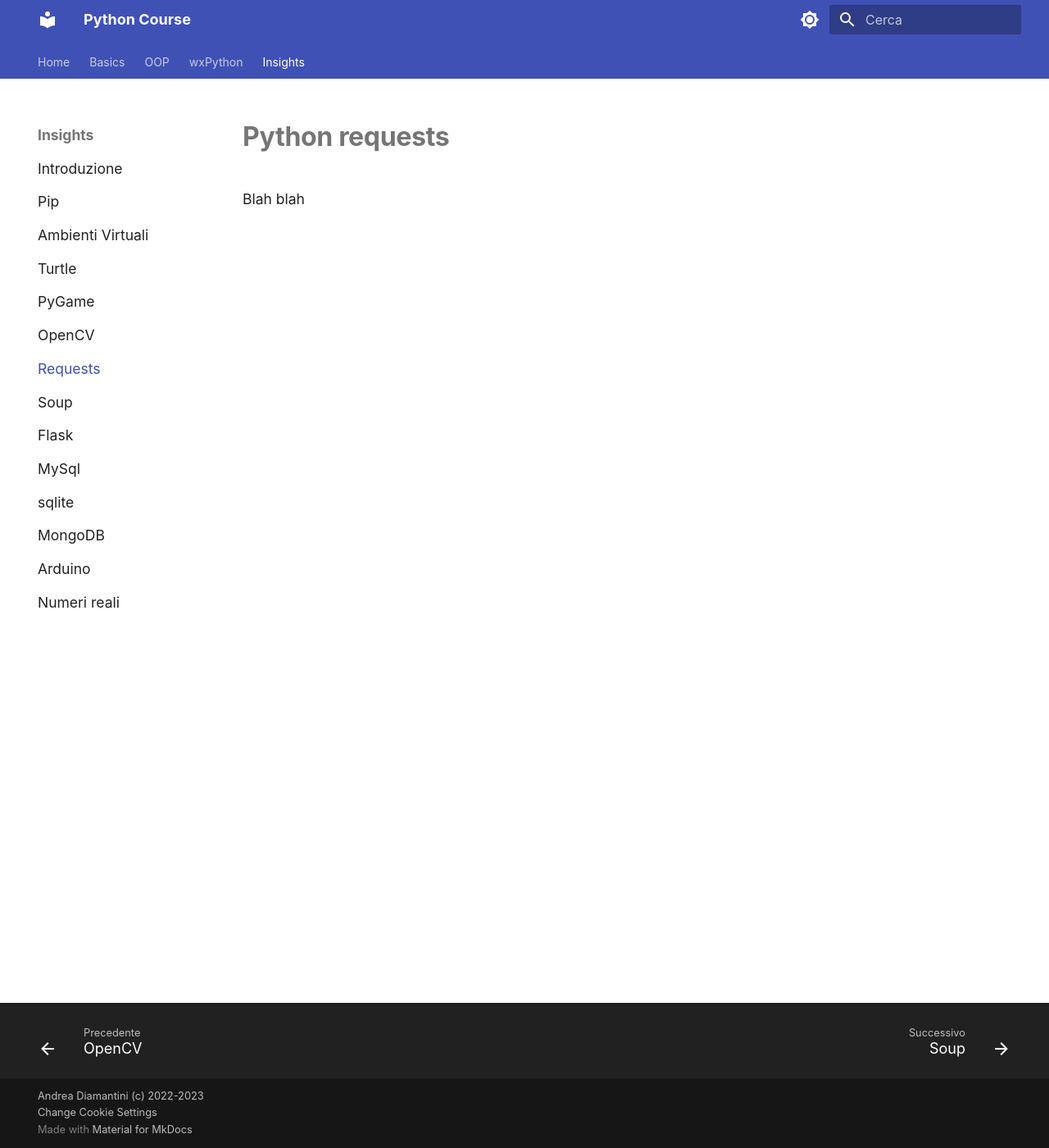
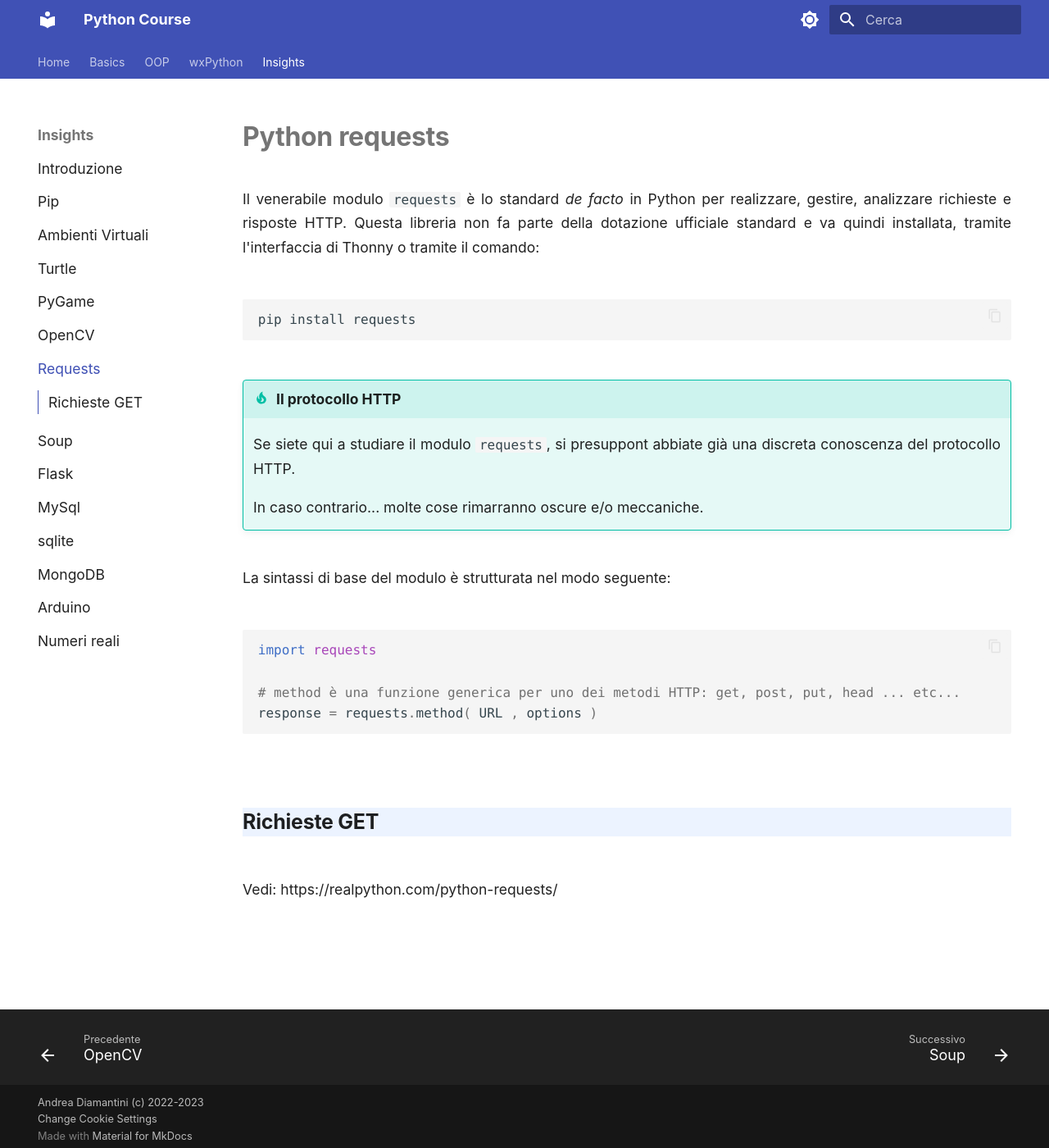
Before and after one commit to adjamhub/pyhandouts, an MkDocs documentation site: the page built from docs/insights/31_requests.md, in a window 1280 px wide and 1400 px high. Shown: the whole window at 82% size. Built offline with MkDocs 1.6.1 and Material for MkDocs 9.7.7, drawn with Linux system fonts in a browser that asks for light colours.

Commit message:
requests, first bts

````diff
--- a/docs/insights/31_requests.md
+++ b/docs/insights/31_requests.md
@@ -1,7 +1,33 @@
 # Python requests
 
+Il venerabile modulo `requests` è lo standard *de facto* in Python per realizzare, gestire, analizzare richieste e risposte HTTP.
+Questa libreria non fa parte della dotazione ufficiale standard e va quindi installata, tramite l'interfaccia di Thonny o tramite il
+comando:
 
-Blah blah
+``` sh
+pip install requests
+```
+
+!!! tip "Il protocollo HTTP"
+
+    Se siete qui a studiare il modulo `requests`, si presuppont abbiate
+    già una discreta conoscenza del protocollo HTTP.
+
+    In caso contrario... molte cose rimarranno oscure e/o meccaniche.
+
+
+La sintassi di base del modulo è strutturata nel modo seguente:
+
+``` python
+import requests
+
+# method è una funzione generica per uno dei metodi HTTP: get, post, put, head ... etc...
+response = requests.method( URL , options )
+```
+
+## Richieste GET
+
+Vedi: https://realpython.com/python-requests/
 
 <br>
 <br>
````
